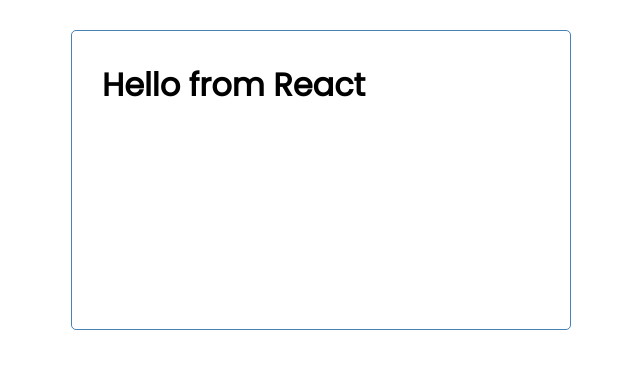
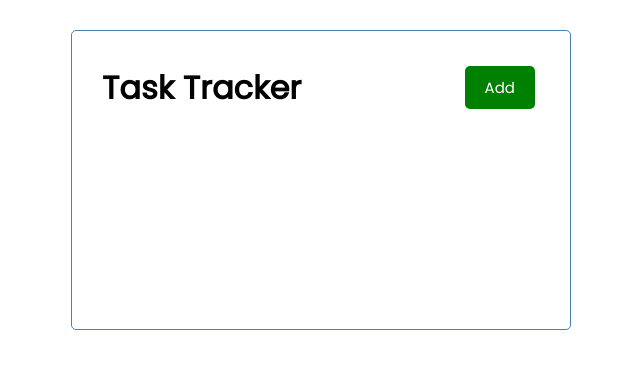
Before and after one commit to rysiphoto/TaskTracker, a React (Create React App) app: page / in a window 1280 px wide. Shown: the top 368 px of the page, without its empty margins (319-959 px from the left). Built offline with nearby package versions, Linux system fonts and the light colour scheme.

Commit message:
button added

```diff
--- a/public/index.html
+++ b/public/index.html
@@ -1,23 +1,22 @@
 <!DOCTYPE html>
 <html lang="en">
+
 <head>
   <meta charset="utf-8" />
   <link rel="icon" href="%PUBLIC_URL%/favicon.ico" />
   <meta name="viewport" content="width=device-width, initial-scale=1" />
   <meta name="theme-color" content="#000000" />
-    <meta
-      name="description"
-      content="Web site created using create-react-app"
-    />
-    <link rel="apple-touch-icon" href="%PUBLIC_URL%/logo192.png" />
+  <meta name="description" content="Web site created using create-react-app" />
 
   <link rel="manifest" href="%PUBLIC_URL%/manifest.json" />
 
   <title>React Task Tracker</title>
 </head>
+
 <body>
   <noscript>You need to enable JavaScript to run this app.</noscript>
   <div id="root"></div>
 
 </body>
+
 </html>
--- /dev/null
+++ b/src/components/Button.js
@@ -0,0 +1,25 @@
+import PropTypes from 'prop-types';
+
+const Button = ({ color, text, onClick }) => {
+
+  return (
+    <button
+      onClick={onClick}
+      style={{ backgroundColor: color }}
+      className='btn'>
+      {text}
+    </button>
+  )
+}
+
+Button.defaultProps = {
+  color: 'steelblue'
+}
+
+Button.propTypes = {
+  text: PropTypes.string,
+  color: PropTypes.string,
+  onClick: PropTypes.func,
+}
+
+export default Button
--- a/src/components/Header.js
+++ b/src/components/Header.js
@@ -1,11 +1,29 @@
 import React from 'react';
+import PropTypes from 'prop-types';
+import Button from './Button';
 
-const Header = () => {
+const Header = ({ title }) => {
+  const onClick = () => {
+    console.log('Click')
+  }
+
   return (
-    <header>
-      <h1>Hello from React</h1>
+    <header className='header'>
+      <h1>{title}</h1>
+      <Button
+        color='green'
+        text='Add'
+        onClick={onClick} />
     </header>
   )
 }
 
+Header.defaultProps = {
+  title: 'Task Tracker',
+}
+
+Header.propTypes = {
+  title: PropTypes.string.isRequired,
+}
+
 export default Header
```
Also changed, not shown: public/manifest.json, 1 other file (tests, documents, lock files or other folders). Lines whose indentation alone changed are shown as unchanged.
